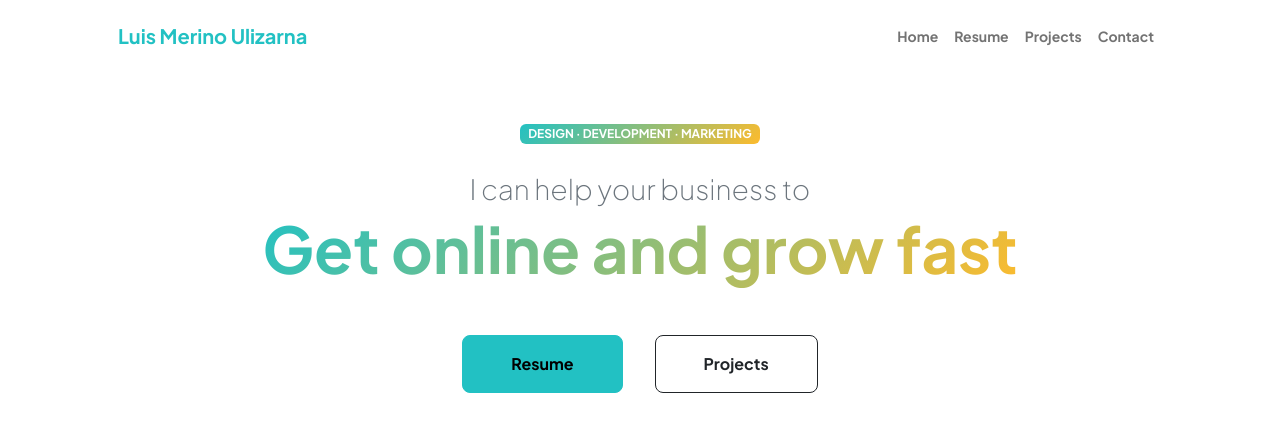
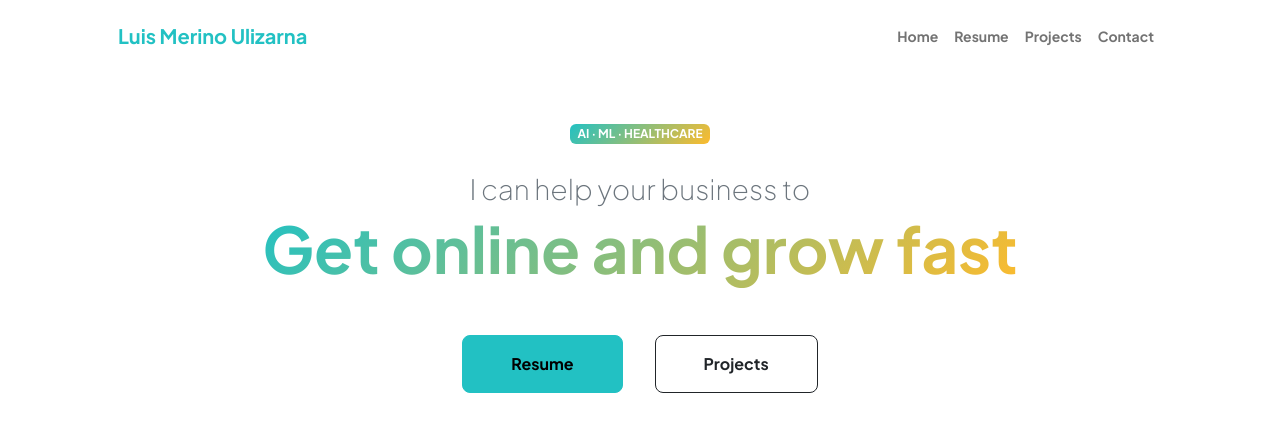
Before and after one commit to luismerinou/luismerinou.github.io, a website: page index.html in a window 1280 px wide. Shown: the top 435 px of the page. Drawn offline with nearby package versions, Linux system fonts and the light colour scheme.

Commit message:
Rename tags

```diff
--- a/index.html
+++ b/index.html
@@ -41,7 +41,7 @@
                         <div class="col-xxl-5">
                             <!-- Header text content-->
                             <div class="text-center text-xxl-start">
-                                <div class="badge bg-gradient-primary-to-secondary text-white mb-4"><div class="text-uppercase">Design &middot; Development &middot; Marketing</div></div>
+                                <div class="badge bg-gradient-primary-to-secondary text-white mb-4"><div class="text-uppercase">AI &middot; ML &middot; Healthcare</div></div>
                                 <div class="fs-3 fw-light text-muted">I can help your business to</div>
                                 <h1 class="display-3 fw-bolder mb-5"><span class="text-gradient d-inline">Get online and grow fast</span></h1>
                                 <div class="d-grid gap-3 d-sm-flex justify-content-sm-center justify-content-xxl-start mb-3">
```
